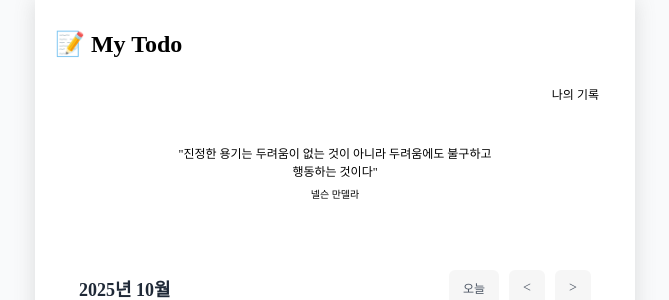
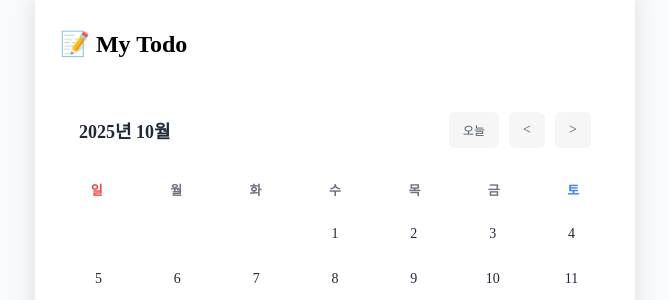
Before and after one commit to HeizlHazel/My-todo, a React (Vite) app in the folder todo-practice/: page / in a window 1280 px wide. Shown: the top 300 px of the page, without its empty margins (305-974 px from the left). Built offline with nearby package versions, Linux system fonts and the light colour scheme; no server answers; a web font is replaced by a local one.

Commit message:
header 컴포넌트 수정

```diff
--- a/todo-practice/src/components/Header.css
+++ b/todo-practice/src/components/Header.css
@@ -1,6 +1,6 @@
 .Header {
   /* background: #90b3ee; */
-  padding: 30px 20px;
+  padding: 30px 25px;
 }
 
 .header-content {
@@ -9,44 +9,3 @@
   flex-direction: column;
   gap: 20px;
 }
-
-.header-content > button {
-  align-self: flex-end;
-  background: rgba(255, 255, 255, 0.15);
-  border: 1px solid rgba(255, 255, 255, 0.25);
-  padding: 6px 15px;
-  border-radius: 6px;
-  cursor: pointer;
-  font-size: 12px;
-  font-weight: 500;
-  transition: all 0.2s;
-}
-
-.header-content > button:hover {
-  background: rgba(255, 255, 255, 0.25);
-}
-
-.quote-section {
-  width: 60%;
-  margin: 0 auto;
-  padding: 15px 0;
-  /* border-top: 1px solid rgba(255, 255, 255, 0.15); */
-  text-align: center;
-  word-break: keep-all;
-  overflow-wrap: break-word;
-}
-
-.quote-text {
-  font-size: 12px;
-  text-align: center;
-  line-height: 1.5;
-  margin: 0 0 5px 0;
-  /* color: rgba(255, 255, 255, 0.9); */
-}
-
-.quote-author {
-  font-size: 10px;
-  margin: 0;
-  /* color: rgba(255, 255, 255, 0.6); */
-  text-align: center;
-}
--- a/todo-practice/src/components/Header.jsx
+++ b/todo-practice/src/components/Header.jsx
@@ -1,132 +1,10 @@
 import "./Header.css";
-import { useEffect, useState } from "react";
 
 const Header = () => {
-  const [quote, setQuote] = useState({ content: "", author: "" });
-  //  const [loading, setLoading] = useState(true);
-
-  //   useEffect(() => {
-  //     const koreanQuotes = [
-  //       { content: "천 리 길도 한 걸음부터", author: "노자" },
-  //       { content: "시작이 반이다", author: "속담" },
-  //       {
-  //         content: "오늘 할 수 있는 일을 내일로 미루지 마라",
-  //         author: "벤자민 프랭클린",
-  //       },
-  //       { content: "실패는 성공의 어머니", author: "속담" },
-  //       { content: "최선을 다하면 된다", author: "익명" },
-  //     ];
-
-  //     const today = new Date();
-  //     const seed =
-  //       today.getFullYear() * 10000 +
-  //       (today.getMonth() + 1) * 100 +
-  //       today.getDate();
-
-  //     console.log("Fetching quote with seed:", seed); // 디버깅용
-
-  //     fetch(`https://api.quotable.io/random?seed=${seed}`)
-  //       .then((res) => res.json())
-  //       .then((data) => {
-  //         console.log("Quote data: ", data); //디버깅
-  //         setQuote({
-  //           content: data.content,
-  //           author: data.author,
-  //         });
-  //         setLoading(false);
-  //       })
-  //       .catch((err) => {
-  //         console.error("명언을 불러오는데 실패했습니다: ", err);
-  //         const todayQuote = koreanQuotes[today.getDate() % koreanQuotes.length];
-  //         // setQuote({
-  //         //   content: "Start your day with purpose",
-  //         //   author: "Anonymous",
-  //         // });
-  //         setQuote(todayQuote);
-  //         setLoading(false);
-  //       });
-  //   }, []);
-
-  useEffect(() => {
-    const quotes = [
-      { content: "천 리 길도 한 걸음부터", author: "노자" },
-      { content: "시작이 반이다", author: "속담" },
-      {
-        content: "오늘 할 수 있는 일을 내일로 미루지 마라",
-        author: "벤자민 프랭클린",
-      },
-      { content: "실패는 성공의 어머니", author: "속담" },
-      { content: "최선을 다하면 된다. 완벽하지 않아도 괜찮다", author: "익명" },
-      { content: "작은 일을 소홀히 여기지 말라", author: "공자" },
-      { content: "하루하루를 삶의 마지막 날처럼 살아라", author: "세네카" },
-      {
-        content:
-          "고통이 남기고 간 뒤를 보라. 고난이 지나면 반드시 기쁨이 스며든다",
-        author: "괴테",
-      },
-      { content: "행복은 습관이다. 그것을 몸에 지니라", author: "허버드" },
-      { content: "나는 생각한다, 고로 존재한다", author: "데카르트" },
-      { content: "꿈을 지켜라. 꿈이 없으면 희망이 없다", author: "괴테" },
-      { content: "할 수 있다고 믿는 사람은 결국 할 수 있다", author: "버질" },
-      {
-        content: "위대한 일을 하려면 행동할 뿐만 아니라 꿈을 꾸어야 한다",
-        author: "아나톨 프랑스",
-      },
-      { content: "기회는 준비된 자에게만 온다", author: "루이 파스퇴르" },
-      { content: "삶이 있는 한 희망은 있다", author: "키케로" },
-      { content: "배우기를 멈추는 사람은 늙은 사람이다", author: "헨리 포드" },
-      {
-        content:
-          "진정한 용기는 두려움이 없는 것이 아니라 두려움에도 불구하고 행동하는 것이다",
-        author: "넬슨 만델라",
-      },
-      {
-        content: "변화를 두려워하지 마라. 더 나은 것을 위한 기회다",
-        author: "익명",
-      },
-      { content: "작은 발걸음도 목표를 향한 진전이다", author: "익명" },
-      { content: "포기하지 않으면 실패하지 않는다", author: "익명" },
-      { content: "오늘의 노력은 내일의 행복이다", author: "익명" },
-      {
-        content: "시간은 가장 귀중한 자산이다. 현명하게 사용하라",
-        author: "익명",
-      },
-      { content: "매일 조금씩 나아지면 큰 변화가 일어난다", author: "익명" },
-      {
-        content: "당신이 할 수 있다고 생각하든 없다고 생각하든 당신이 옳다",
-        author: "헨리 포드",
-      },
-      { content: "성공은 매일의 작은 노력들이 쌓인 결과다", author: "익명" },
-      { content: "지금 이 순간이 가장 중요하다", author: "익명" },
-      { content: "완벽을 기다리지 말고 시작하라", author: "익명" },
-      { content: "어제보다 나은 오늘을 만들어라", author: "익명" },
-      { content: "긍정적인 마음가짐이 긍정적인 결과를 만든다", author: "익명" },
-      { content: "목표를 향한 첫 걸음이 가장 중요하다", author: "익명" },
-      {
-        content: "할 수 있다는 믿음이 반은 이룬 것이다",
-        author: "시어도어 루스벨트",
-      },
-    ];
-
-    const today = new Date();
-    // 날짜 기반으로 매일 같은 명언
-    const dayOfYear = Math.floor(
-      (today - new Date(today.getFullYear(), 0, 0)) / (1000 * 60 * 60 * 24)
-    );
-    const todayQuote = quotes[dayOfYear % quotes.length];
-
-    setQuote(todayQuote);
-  }, []);
-
   return (
     <div className="Header">
       <div className="header-content">
         <h2>📝 My Todo</h2>
-        <button>나의 기록</button>
-        <div className="quote-section">
-          <p className="quote-text">"{quote.content}"</p>
-          <p className="quote-author">{quote.author}</p>
-        </div>
       </div>
     </div>
   );
```
